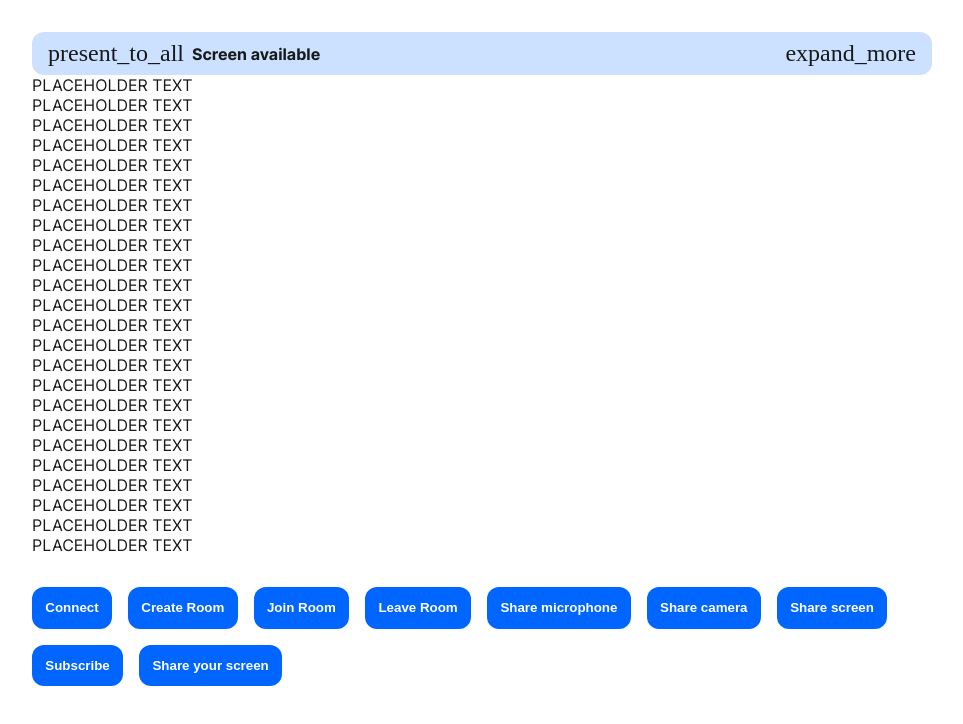
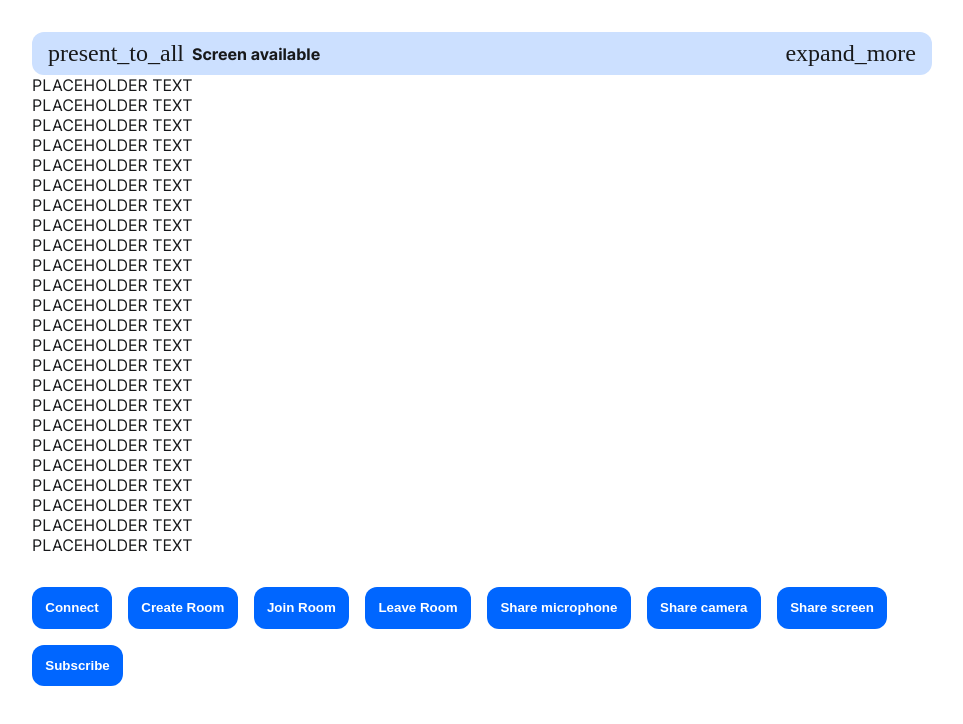
Before and after one commit to arbabf/next-gen-virtual-classroom, a Next.js app in the folder source/frontend/: page /screen in a window 1280 px wide. Shown: the top 724 px of the page, without its empty margins (158-1121 px from the left). Built offline with nearby package versions, Linux system fonts and the light colour scheme; a web font is replaced by a local one.

Commit message:
Mediashare: removed a redundant testing button

```diff
--- a/source/frontend/pages/screen.tsx
+++ b/source/frontend/pages/screen.tsx
@@ -67,9 +67,6 @@ const Home: NextPage = () => {
 					<Button onClick={subscribe}>
 							<span>{'Subscribe'}</span>
 					</Button>
-					<Button onClick={getScreenShare}>
-							<span>{'Share your screen'}</span>
-					</Button>
 				</ButtonSet>
 			</main>
 		</>
```
